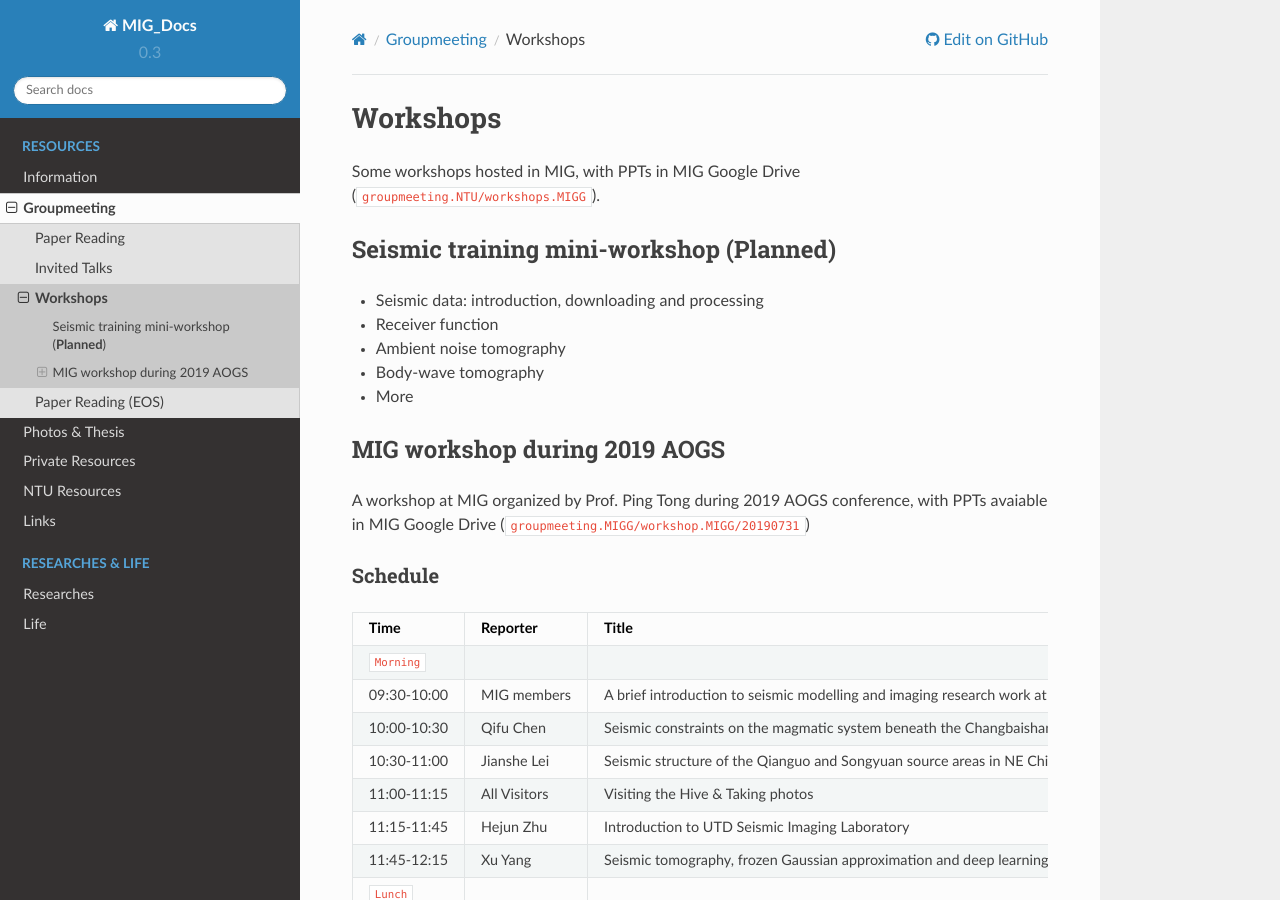
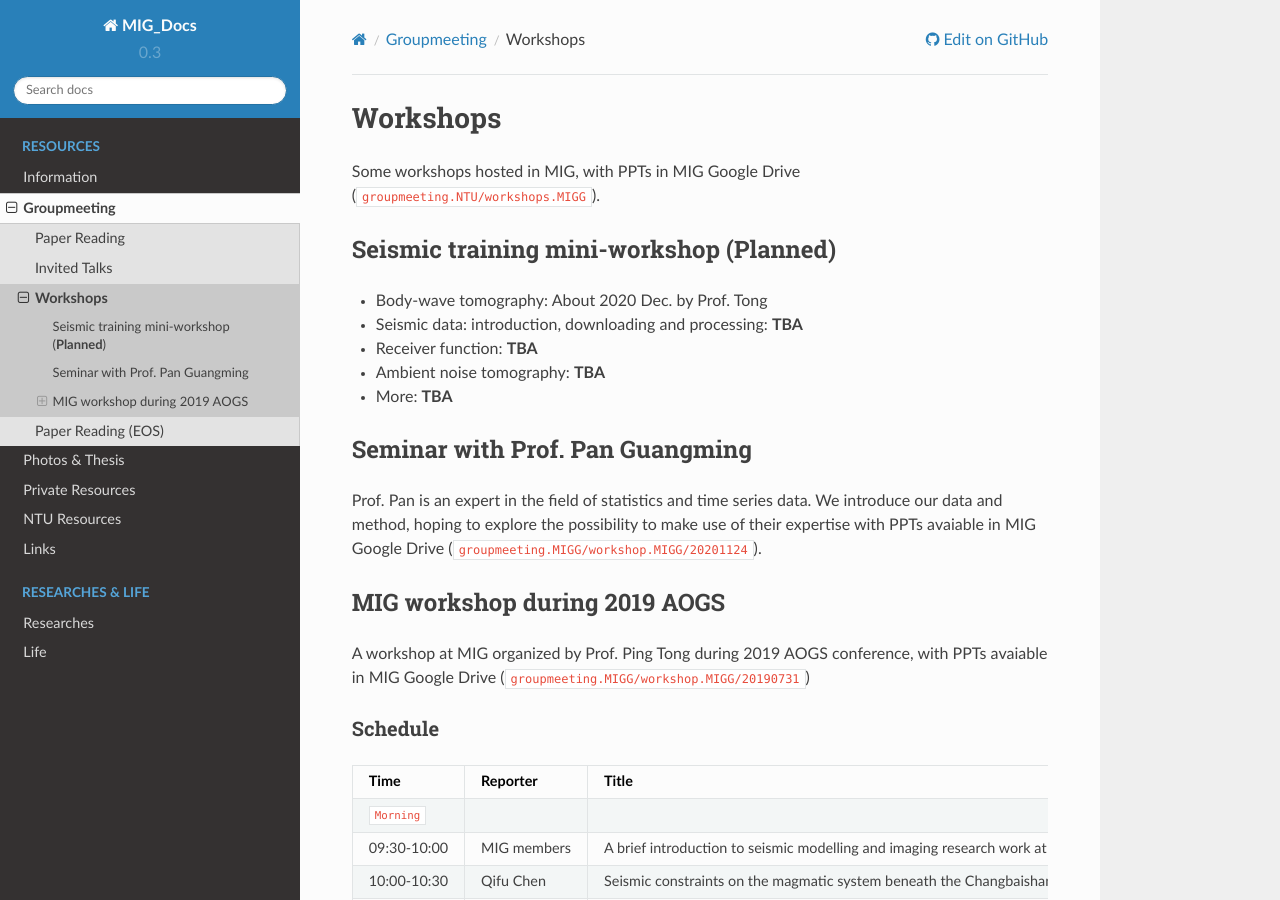
Before and after one commit to MIGG-NTU/MIG_Docs, a Sphinx documentation site: the page built from source/groupmeeting/workshops.rst, in a window 1280 px wide and 900 px high. Built offline with Sphinx 7.4.7 and the Read the Docs theme 2.0.0, drawn with Linux system fonts in a browser that asks for light colours.

Commit message:
update planned workshops and add MIG seminar (#28)

```diff
--- a/source/groupmeeting/workshops.rst
+++ b/source/groupmeeting/workshops.rst
@@ -7,11 +7,17 @@ Some workshops hosted in MIG, with PPTs in MIG Google Drive (``groupmeeting.NTU/
 Seismic training mini-workshop (**Planned**)
 --------------------------------------------
 
-- Seismic data: introduction, downloading and processing
-- Receiver function
-- Ambient noise tomography
-- Body-wave tomography
-- More
+- Body-wave tomography: About 2020 Dec. by Prof. Tong
+- Seismic data: introduction, downloading and processing: **TBA**
+- Receiver function: **TBA**
+- Ambient noise tomography: **TBA**
+- More: **TBA**
+
+
+Seminar with Prof. Pan Guangming
+--------------------------------
+
+Prof. Pan is an expert in the field of statistics and time series data. We introduce our data and method, hoping to explore the possibility to make use of their expertise with PPTs avaiable in MIG Google Drive (``groupmeeting.MIGG/workshop.MIGG/20201124``).
 
 
 MIG workshop during 2019 AOGS
```
